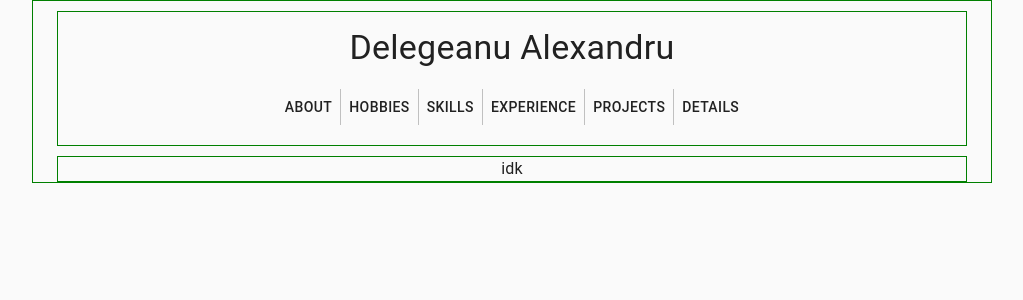
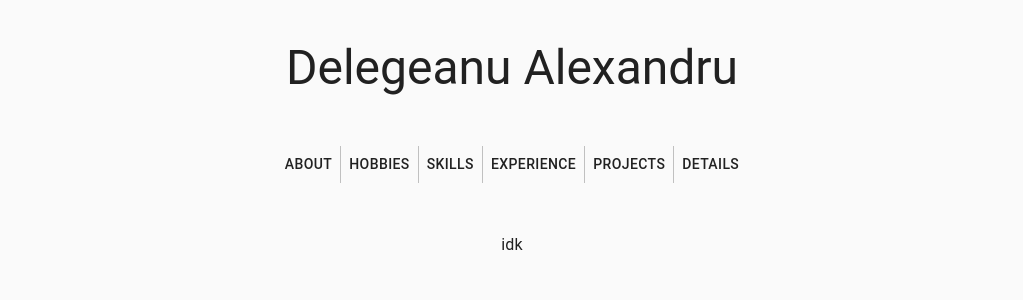
Before and after one commit to TheAncientOwl/personal-page, a React (Create React App) app: page / in a window 1280 px wide. Shown: the top 300 px of the page, without its empty margins (128-1151 px from the left). Built offline with nearby package versions, Linux system fonts and the light colour scheme.

Commit message:
margins changes.

```diff
--- a/src/components/App.jsx
+++ b/src/components/App.jsx
@@ -5,7 +5,7 @@ import NavBar from './NavBar';
 
 const useStyles = makeStyles({
   root: {
-    borderStyle: 'solid',
+    //borderStyle: 'solid',
     borderWidth: '0.5px',
     borderColor: 'green',
   },
--- a/src/components/AppContent.jsx
+++ b/src/components/AppContent.jsx
@@ -4,10 +4,10 @@ import { makeStyles, Typography } from '@material-ui/core';
 
 const useStyles = makeStyles({
   root: {
-    borderStyle: 'solid',
+    //borderStyle: 'solid',
     borderWidth: '0.5px',
     borderColor: 'green',
-    marginTop: '10px',
+    marginTop: '50px',
     textAlign: 'center',
   },
 });
--- a/src/components/NavBar.jsx
+++ b/src/components/NavBar.jsx
@@ -6,11 +6,11 @@ import NavBarNameTitle from './NavBarNameTitle';
 
 const useStyles = makeStyles({
   root: {
-    borderStyle: 'solid',
+    //borderStyle: 'solid',
     borderWidth: '0.5px',
     borderColor: 'green',
     textAlign: 'center',
-    marginTop: '10px',
+    marginTop: '40px',
   },
 });
 
--- a/src/components/NavBarButtons.jsx
+++ b/src/components/NavBarButtons.jsx
@@ -1,7 +1,7 @@
 import React from 'react';
 import PropTypes from 'prop-types';
 
-import { makeStyles, ButtonGroup, Button } from '@material-ui/core';
+import { ButtonGroup, Button } from '@material-ui/core';
 
 import About from './About';
 import Hobbies from './Hobbies';
@@ -37,18 +37,9 @@ const ButtonsConfig = [
   },
 ];
 
-const useStyles = makeStyles({
-  root: {
-    paddingTop: '20px',
-    paddingBottom: '20px',
-  },
-});
-
 export default function NavBarButtons({ onClick }) {
-  const classes = useStyles();
-
   return (
-    <ButtonGroup className={classes.root} variant='text'>
+    <ButtonGroup style={{ paddingTop: '50px' }} variant='text'>
       {ButtonsConfig.map((button, index) => {
         return (
           <Button onClick={() => onClick(button.makeContent)} key={index}>
--- a/src/components/NavBarNameTitle.jsx
+++ b/src/components/NavBarNameTitle.jsx
@@ -1,18 +1,7 @@
 import React from 'react';
 
-import { makeStyles, Typography } from '@material-ui/core';
-
-const useStyles = makeStyles({
-  root: {
-    paddingTop: '15px',
-  },
-});
+import { Typography } from '@material-ui/core';
 
 export default function NavBarNameTitle() {
-  const classes = useStyles();
-  return (
-    <Typography className={classes.root} variant='h4'>
-      Delegeanu Alexandru
-    </Typography>
-  );
+  return <Typography variant='h3'>Delegeanu Alexandru</Typography>;
 }
```
